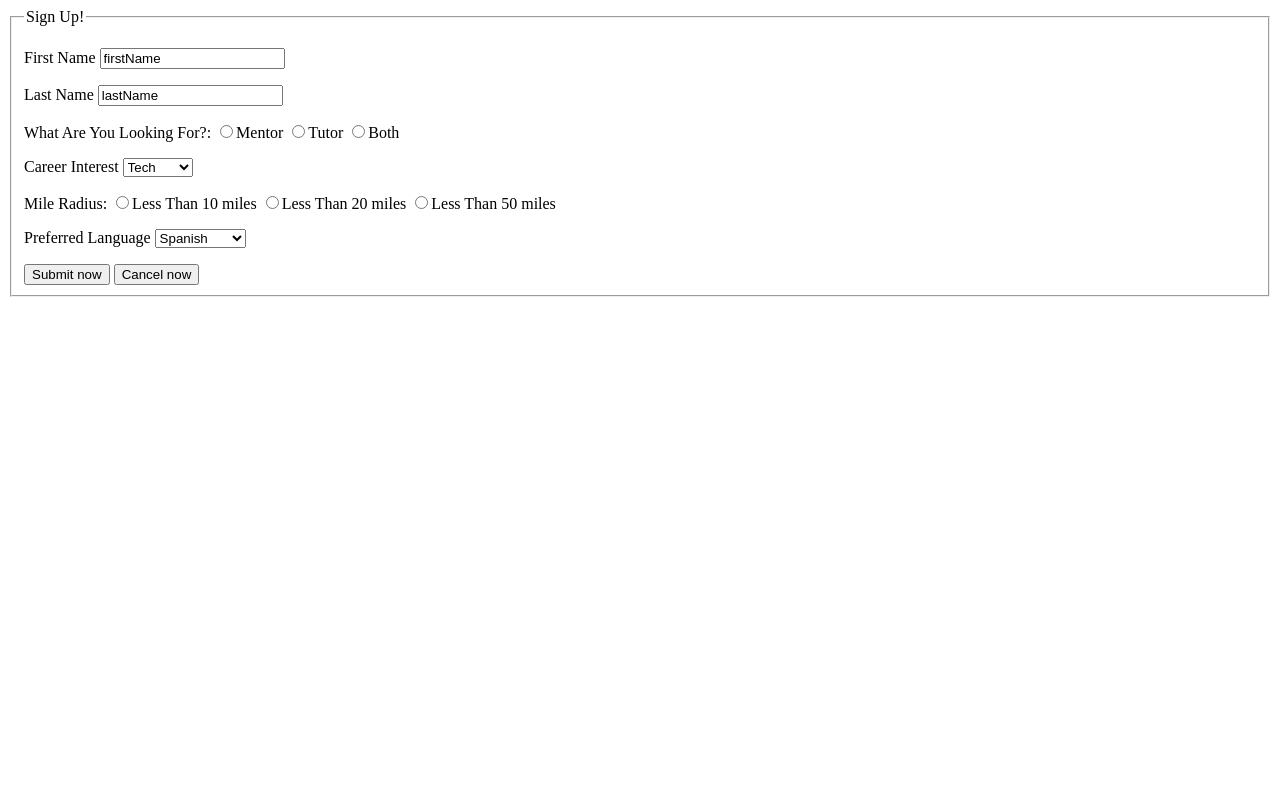
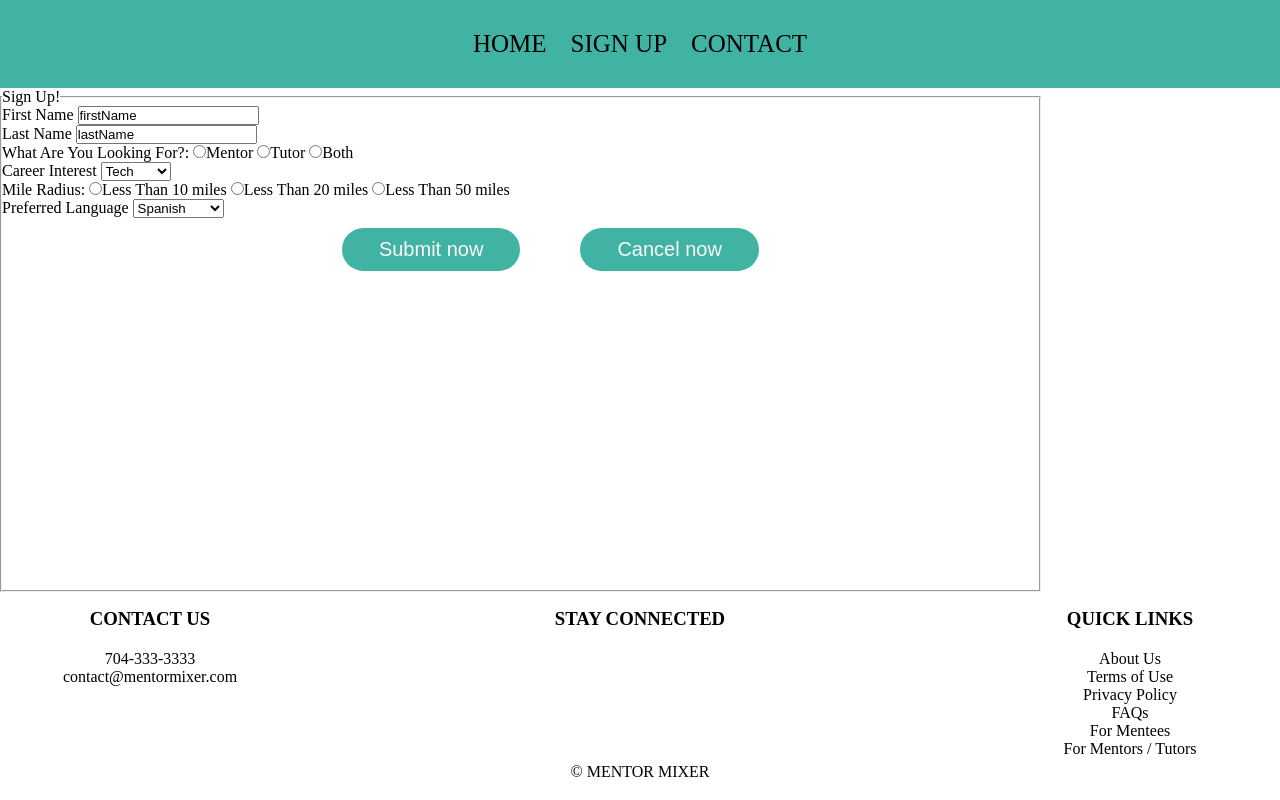
Before and after one commit to SKojiroHiggins/road-to-hire-hope-hackathon, a plain HTML site: page signup.html in a window 1280 px wide. Drawn offline with Linux system fonts and the light colour scheme.

Commit message:
slight changes to signup

```diff
--- a/CSS/styles.css
+++ b/CSS/styles.css
@@ -1,3 +1,5 @@
+/* INDEX*/
+
 @import url('https://fonts.googleapis.com/css?family=Montserrat:500&display=swap');
 * {
     padding: 0;
@@ -90,7 +92,7 @@ nav li a:hover{
 }
 
 .card-1, .card-2, .card-3{
-    border: 5px dashed #41b3a3;
+    border: 3px dashed #41b3a3;
     background-color: rgb(230, 224, 224);
     margin: 5px;
     text-align: center;
@@ -101,17 +103,22 @@ nav li a:hover{
     height: 300px;
     display: flex;
     justify-content: flex-start;
-    margin: 10px;
-    background-color: #c38d9e;
-    position: relative;
-
+    margin: 20px;
+    padding: 40px;
+    border-radius: 40px;
+    background:#41B3A3;
+    color: #f9f9f9;
+    font-size: 20px;
+    text-decoration: none;
 }
-#mentor-1, #mentor-2, #mentor-3{
+#mentor-1, #mentor-2, #mentor-3, #mentor-4{
     text-align: center;
-    border: 1px solid black;
-    position: absolute;
-
-
+    /* border: 1px solid #f9f9f9; */
+    border-radius: 20px;
+    margin: 15px;
+    height: 260px;
+    width: 25%;
+    background-color: #41b3a3;
 }
 
 /* HOW IT WORKS */
@@ -178,3 +185,32 @@ nav li a:hover{
 .copyright p {
     text-align: center;
 }
+
+/*SIGN UP*/
+.signUp{
+    height: 500px;
+    width: 90%;
+    justify-content: space-evenly;
+}
+
+/*Buttons*/
+.buttons{
+    display:flex;
+    justify-content: center;
+    align-items: center;
+}
+.btn-submit, .btn-cancel{
+    border: none;
+    border-radius: 40px;
+    background:#41B3A3;
+    color: #f9f9f9;
+    padding: 10px 37px;
+    margin: 10px 0 20px 60px;
+    font-size: 20px;
+    text-decoration: none;
+    font:"Montserrat",sans-serif;
+
+}
+.btn-submit:hover, .btn-cancel:hover{
+    color: purple;
+}
--- a/signup.html
+++ b/signup.html
@@ -4,29 +4,40 @@
 <head>
     <meta charset="UTF-8">
     <meta name="viewport" content="width=device-width, initial-scale=1.0">
-    <title>Document</title>
+    <link rel="stylesheet" href="CSS/styles.css">
+    <title>Sign Up</title>
 </head>
+<header>
+    <img class="logo" src="" alt="">
+       <nav>
+           <ul class="mixer-nav">
+               <li><a class="current" href="index.html">Home</a> </li>
+               <li><a href="signup.html">Sign Up</a></li>
+               <li><a href="contact.html">Contact</a></li>
+           </ul>
+       </nav>
+</header>
 
 <body>
-    <article>
-        <form>
-            <fieldset>
+        <form class="signUp">
+            <fieldset class="signUp">
                 <legend>Sign Up!</legend>
-                <p>
+                <div class="firstName">
                     <label>First Name</label>
                     <input type="text" id="firstName" value="firstName" />
-                </p>
+                </div>
+                <div class="lastName">
                     <label>Last Name</label>
                     <input type="text" id="lastName" value="lastName" />
-                </p>
-                <p>
+                </div>
+                <div class="choice">
                     <label>What Are You Looking For?:</label>
                     <input type="radio" name="distance" value="10">Mentor
                     <input type="radio" name="distance" value="20">Tutor
                     <input type="radio" name="distance" value="50">Both
                     <br>
-                </p>
-                <p>
+                </div>
+                <div class="career">
                     <label>Career Interest</label>
                     <select id="careerList">
                         <option value="1">Tech</option>
@@ -34,15 +45,15 @@
                         <option value="3">Finance</option>
                         <option value="4">Law</option>
                     </select>
-                </p>
-                <p>
+                </div>
+                <div class="distance">
                     <label>Mile Radius:</label>
                     <input type="radio" name="distance" value="10">Less Than 10 miles
                     <input type="radio" name="distance" value="20">Less Than 20 miles
                     <input type="radio" name="distance" value="50">Less Than 50 miles
                     <br>
-                </p>
-                <p>
+                </div>
+                <div class="language">
                     <label>Preferred Language</label>
                     <select id="languageList">
                         <option value="1">Spanish</option>
@@ -50,14 +61,47 @@
                         <option value="3">Portuguese</option>
                         <option value="4">Japanese</option>
                     </select>
-                </p>
-                <div wrapper="buttons">
-                <input type="submit" value="Submit now">
-                <input type="submit" value="Cancel now">
                 </div>
+                <article class="buttons">
+                <input class="btn-submit" type="submit" value="Submit now">
+                <input class="btn-cancel" type="submit" value="Cancel now">
+                </article>
             </fieldset>
         </form>
-    </article>
+    <footer>
+        <section class="footerContainer">
+            <div class="contactUs">
+                <h3>CONTACT US</h3>
+                <ul>
+                    <li>704-333-3333</li>
+                    <li>contact@mentormixer.com</li>
+                </ul>
+            </div>
+            <div class="socialMedia">
+                <H3>STAY CONNECTED</H3>
+                <ul>
+                    <li><a href="https://www.facebook.com/" aria-label="Facebook"><i class="fa fa-facebook fa-lg" aria-hidden="true"></i></a></li>
+                    <li><a href="https://www.twitter.com/" aria-label="Twitter"><i class="fa fa-twitter fa-lg" aria-hidden="true"></i></a></li>
+                    <li><a href="https://www.instagram.com/" aria-label="Instagram"><i class="fa fa-instagram fa-lg" aria-hidden="true"></i></a></li>
+                </ul>
+            </div>
+            <div class="quickLinks">
+                <h3>QUICK LINKS</h3>
+                <ul>
+                    <li>About Us</li>
+                    <li>Terms of Use</li>
+                    <li>Privacy Policy</li>
+                    <li>FAQs</li>
+                    <li>For Mentees</li>
+                    <li>For Mentors / Tutors</li>
+                </ul>
+            </div>
+
+        </section>
+        <div class="copyright">
+            <p>© MENTOR MIXER</p>
+        </div>
+    </footer>
 </body>
 
 </html>
```
Also changed, not shown: index.html (+5 -3 lines).
